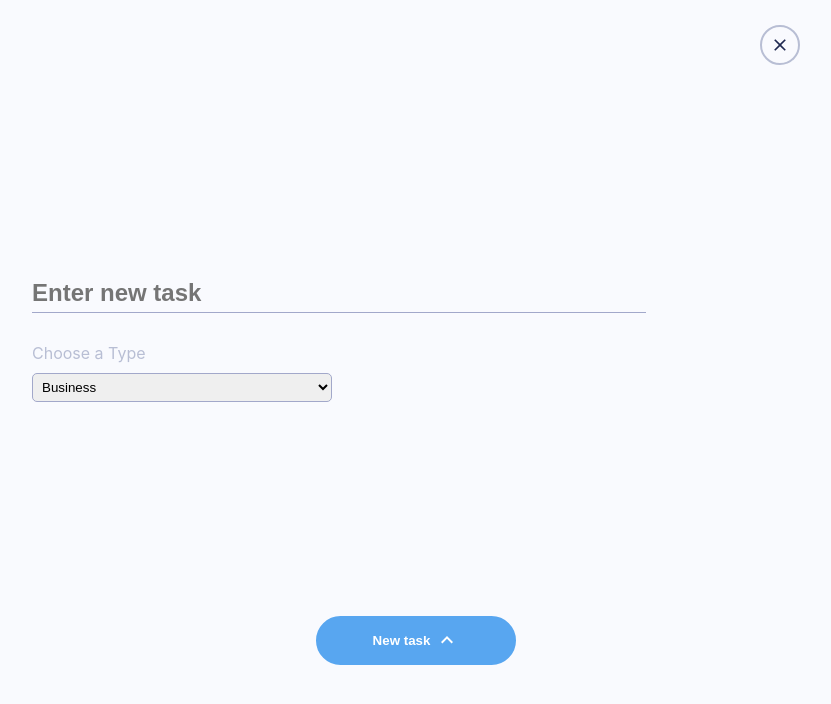
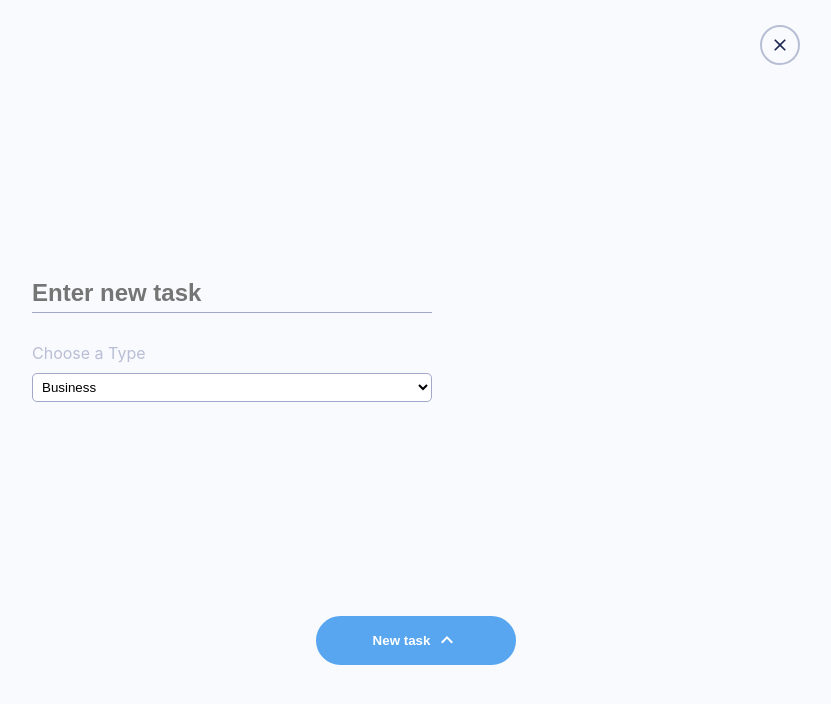
Before and after one commit to PrinceCEE/todo-redux, a React (Create React App) app: page /create-todo in a window 1280 px wide. Shown: the top 704 px of the page, without its empty margins (224-1055 px from the left). Built offline with nearby package versions, Linux system fonts and the light colour scheme.

Commit message:
changed the width of the select and input of create todo

```diff
--- a/src/features/todo/CreateTodo.css
+++ b/src/features/todo/CreateTodo.css
@@ -33,7 +33,7 @@
 }
 
 .new-todo .input-task input {
-  width: 80%;
+  width: 100%;
   margin-bottom: 20px;
   font-size: x-large;
   border: none;
@@ -53,11 +53,12 @@
 }
 
 .new-todo .input-task select {
-  max-width: 300px;
+  width: 100%;
   margin-top: 10px;
   padding: 5px;
   border: 1px solid #a2a8ca;
   border-radius: 5px;
+  background-color: white;
 }
 
 .new-todo div:last-of-type {
@@ -88,4 +89,8 @@
   .new-todo div:last-of-type {
     justify-content: center;
   }
+
+  .new-todo .input-task select, .new-todo .input-task input {
+    max-width: 400px;
+  }
 }
```
